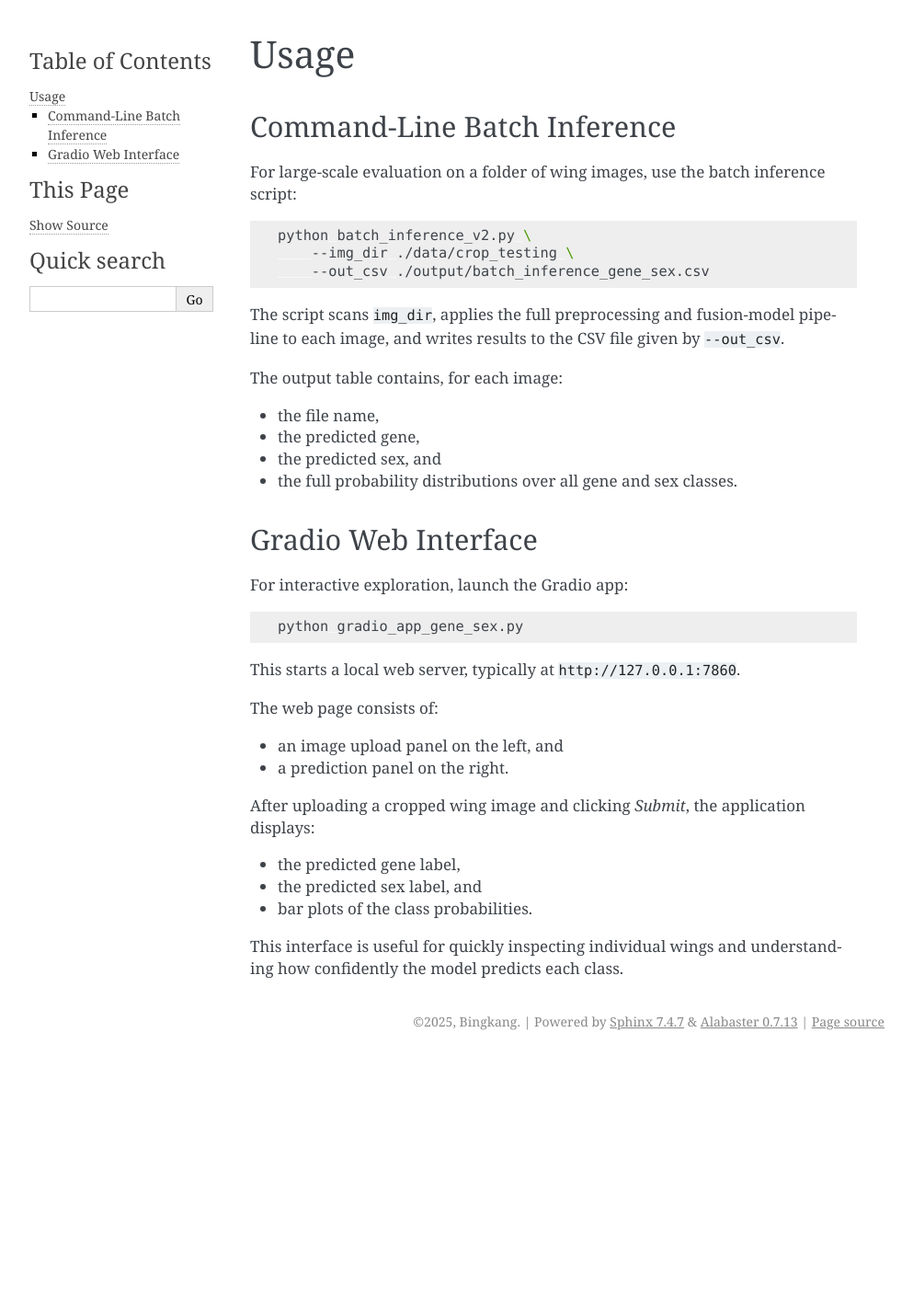
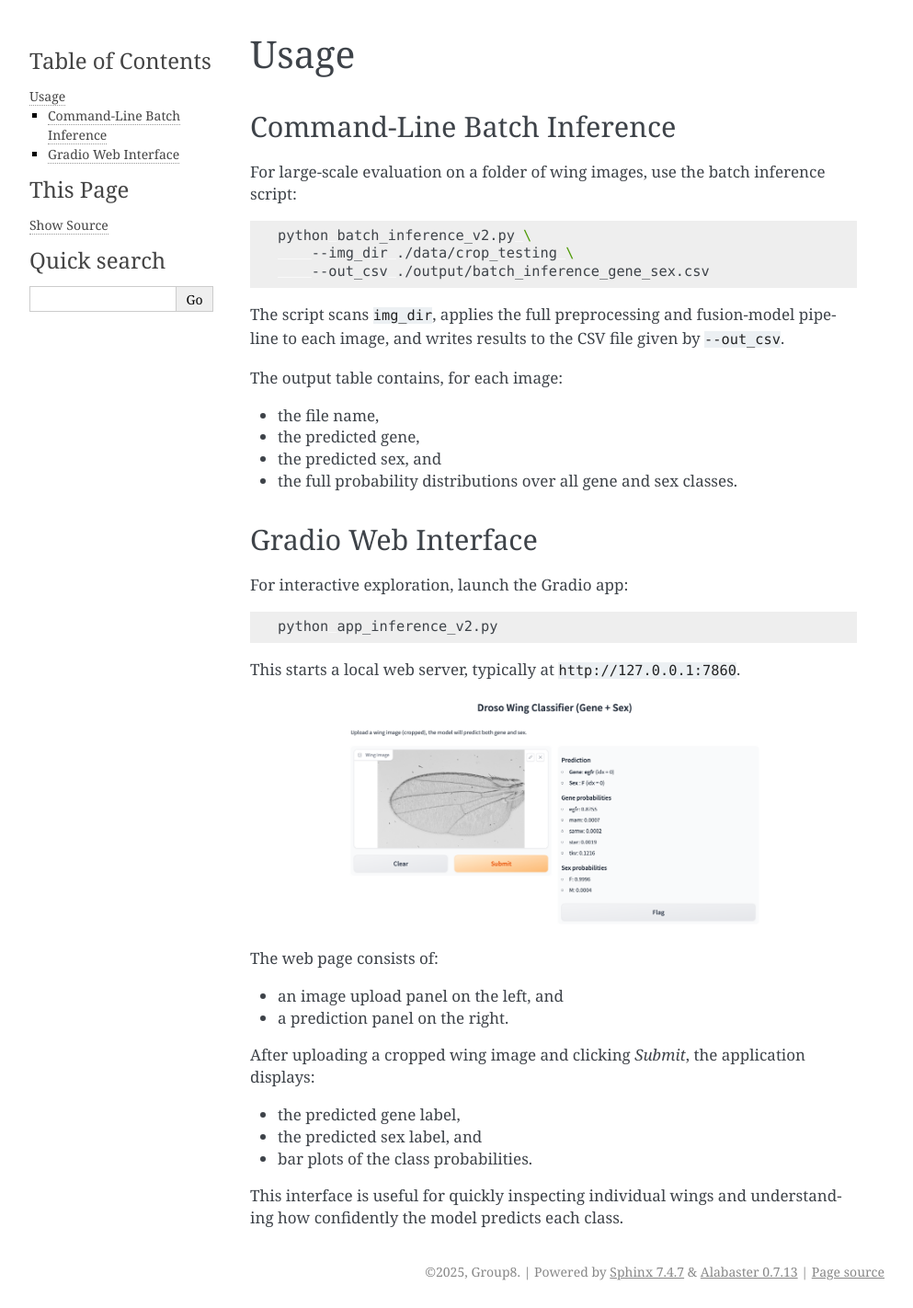
Before and after one commit to BiancoChiu/BIA4_group_project_group8, a Sphinx documentation site: the page built from docs/usage.rst, in a window 1280 px wide. Shown: the whole page at 92% size, without its empty margins (148-1141 px from the left). Built offline with Sphinx 7.4.7, drawn with Linux system fonts in a browser that asks for light colours; pages that are not in the unit, such as notebooks, are missing from menus; before the commit the page ends 1150 px from its top, so only the background shows below that.

Commit message:
update rtd usage

```diff
--- a/docs/conf.py
+++ b/docs/conf.py
@@ -7,8 +7,8 @@
 # https://www.sphinx-doc.org/en/master/usage/configuration.html#project-information
 
 project = 'BIA4_group_project_group8'
-copyright = '2025, Bingkang'
-author = 'Bingkang'
+copyright = '2025, Group8'
+author = 'Group8'
 release = '0.1'
 
 # -- General configuration ---------------------------------------------------
--- a/docs/installation.rst
+++ b/docs/installation.rst
@@ -11,7 +11,6 @@ The project is implemented in Python and tested with:
 * NumPy, SciPy, scikit-image, OpenCV
 * Pandas
 * Gradio (for the web interface)
-* Sphinx and the Read the Docs theme (for this documentation site)
 
 We recommend using a conda environment.
 
@@ -22,7 +21,7 @@ Clone the repository and create the environment:
 
 .. code-block:: bash
 
-   git clone <YOUR_REPO_URL>
+   git clone https://github.com/3220111903bit/BIA4_group_project_group8
    cd Droso
 
    conda create -n droso python=3.10
--- a/docs/usage.rst
+++ b/docs/usage.rst
@@ -31,9 +31,14 @@ For interactive exploration, launch the Gradio app:
 
 .. code-block:: bash
 
-   python gradio_app_gene_sex.py
+   python app_inference_v2.py
 
 This starts a local web server, typically at ``http://127.0.0.1:7860``.
+
+.. image:: _static/webui.png
+   :width: 70%
+   :align: center
+   :alt: Normalised confusion matrix for gene classification
 
 The web page consists of:
 
```
Also changed, not shown: docs/_static/webui.png (added).
